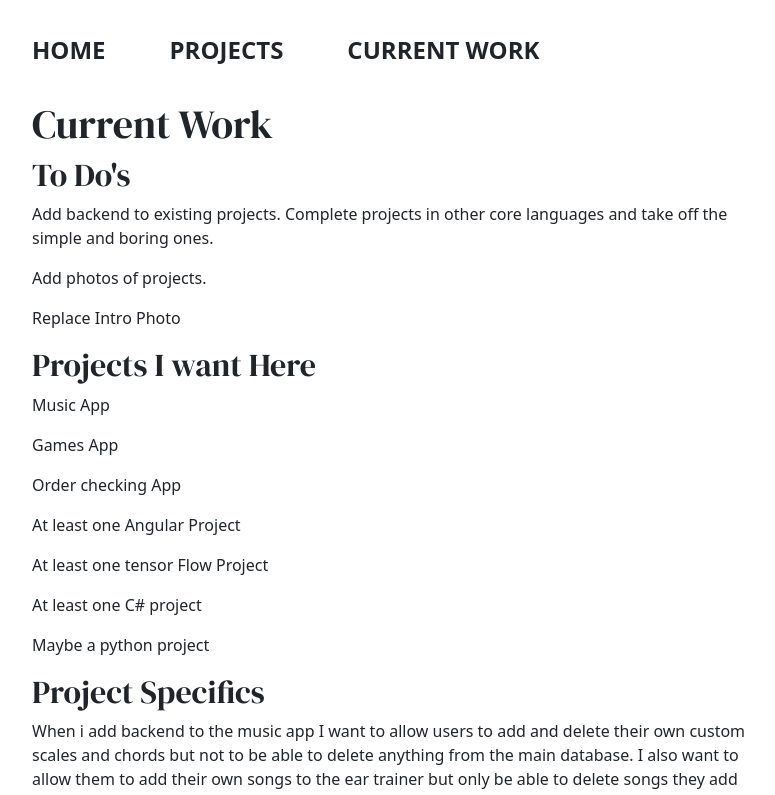
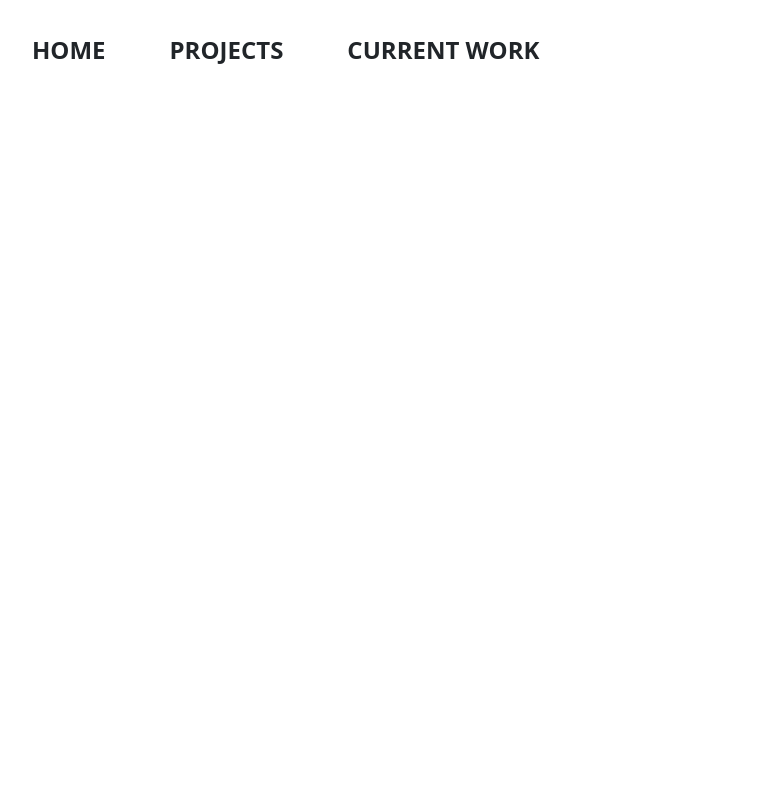
Before and after one commit to CalvinGaiennie/portfolio-vite, a React (Vite) app: page /Current in a window 1280 px wide. Shown: the top 795 px of the page, without its empty margins (249-1024 px from the left). Built offline with nearby package versions, Linux system fonts and the light colour scheme.

Commit message:
removed it since it is false

```diff
--- a/src/pages/Current.jsx
+++ b/src/pages/Current.jsx
@@ -5,7 +5,7 @@ function Current() {
   return (
     <div>
       <PageNav />
-      <CurrentWork />
+      {/* <CurrentWork /> It is wrong */}
     </div>
   );
 }
```
